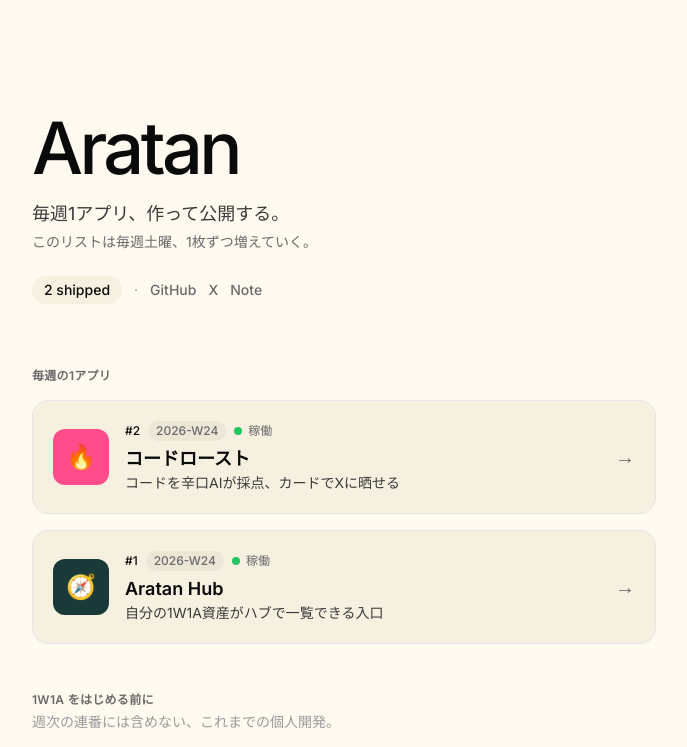
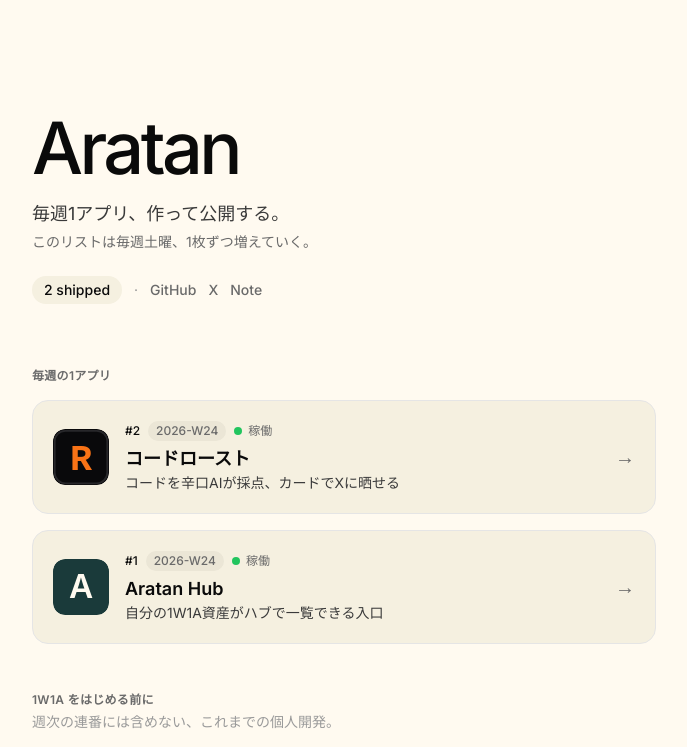
Before and after one commit to shin-takaiwa/aratan-hub, a Next.js app: page / in a window 1280 px wide. Shown: the top 747 px of the page, without its empty margins (296-983 px from the left). Built offline with nearby package versions, Linux system fonts and the light colour scheme.

Commit message:
Aratan Hub / コードローストのカードアイコンを favicon と同一の SVG に変更
Co-Authored-By: Claude Fable 5 <noreply@anthropic.com>

```diff
--- a/src/data/apps.ts
+++ b/src/data/apps.ts
@@ -36,6 +36,7 @@ export const apps: App[] = [
     status: "live",
     url: "https://aratan.dev",
     accent: "teal",
+    icon: "/aratan-hub.svg",
   },
   {
     n: 2,
@@ -46,6 +47,7 @@ export const apps: App[] = [
     status: "live",
     url: "https://code-roast.aratan.dev",
     accent: "pink",
+    icon: "/code-roast.svg",
   },
 ];
 
```
Also changed, not shown: public/aratan-hub.svg (added), public/code-roast.svg (added).
